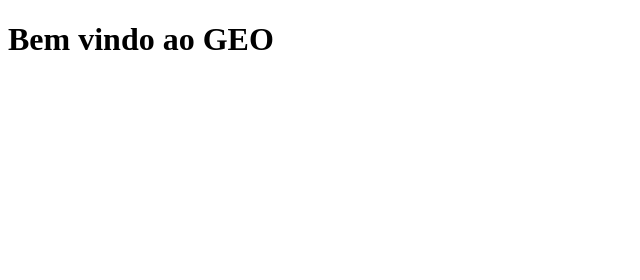
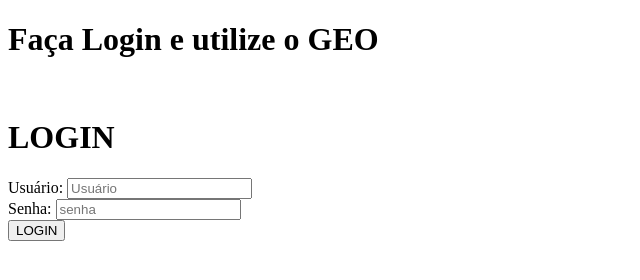
Before and after one commit to f5-nascimento/GEO2, a plain HTML site: page index.html in a window 1280 px wide. Shown: the whole page, without its empty margins (0-640 px from the left). Drawn offline with Linux system fonts and the light colour scheme.

Commit message:
criação de estrutura da página

```diff
--- a/index.html
+++ b/index.html
@@ -1,14 +1,60 @@
 <!DOCTYPE html>
 <html lang="pt-br">
+
 <head>
     <meta charset="UTF-8">
-    <meta name="viewport"
-    content="width=device-width, initial-scale=1.0">
+    <meta name="viewport" content="width=device-width, initial-scale=1.0">
     <title>GEO</title>
 </head>
+
 <body>
 
-    <h1>Bem vindo ao GEO</h1>
+    <div class="main">
 
+        <div class="left">
+
+            <h1>Faça Login e utilize o GEO</h1>
+            <img>
+
+        </div>
+
+        <div class="right">
+
+            <div class="card">
+
+                <h1>LOGIN</h1>
+
+                <div class="textfield">
+
+                    <label for="usuario">Usuário:</label>
+                    <input id="usuario"
+                    type="text"
+                    placeholder="Usuário">
+
+                </div>
+
+                <div class="textfield">
+
+                    <label for="senha">Senha:</label>
+                    <input id="senha"
+                    type="password"
+                    placeholder="senha">
+
+                </div>
+
+                <button class="btn-login">
+                    LOGIN
+                </button>
+
+
+
+            </div>
+
+
+        </div>
+
+
+    </div>
 </body>
+
 </html>
```
